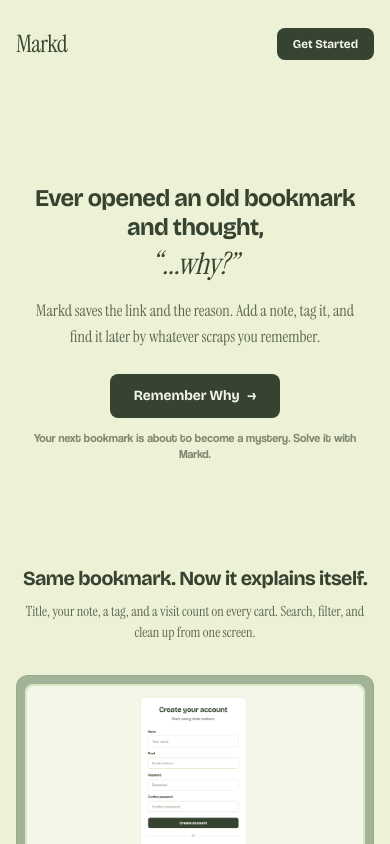
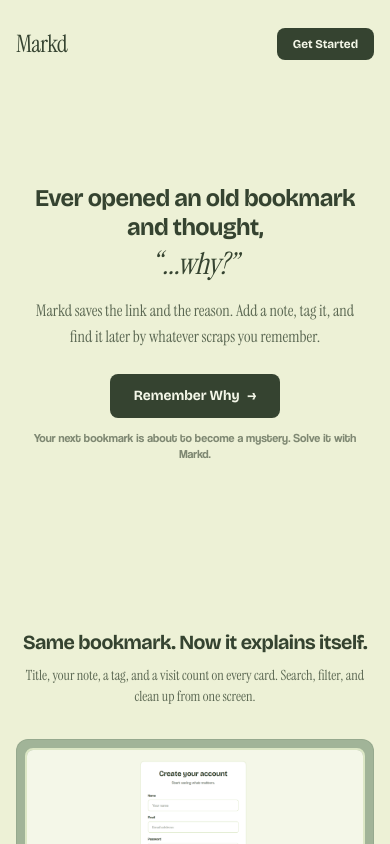
Before and after one commit to VByte-dev/Markd, a React (Vite) app in the folder frontend/: page /landing in a window 390 px wide. Shown: the top 844 px of the page. Built offline with nearby package versions, Linux system fonts and the light colour scheme.

Commit message:
feat: add LandingPage component with feature showcase and hero section

```diff
--- a/frontend/src/pages/LandingPage.jsx
+++ b/frontend/src/pages/LandingPage.jsx
@@ -90,7 +90,7 @@ const LandingPage = () => {
         </header>
 
         {/* Hero Section */}
-        <section className="text-center pt-28 pb-16 sm:pb-24 md:pt-28 md:pb-32">
+        <section className="text-center pt-28 pb-32 sm:pb-24 md:pb-32">
           <h1 className="font-[bricolage] text-2xl sm:text-4xl md:text-5xl lg:text-6xl text-deep max-w-2xl mx-auto leading-[1.2] sm:leading-[1.15] tracking-tight">
             Ever opened an old bookmark and thought,{" "}
             <span className="font-[instrumentSerif] italic font-normal text-3xl sm:text-5xl md:text-6xl lg:text-7xl block sm:inline mt-1 sm:mt-0">
```
